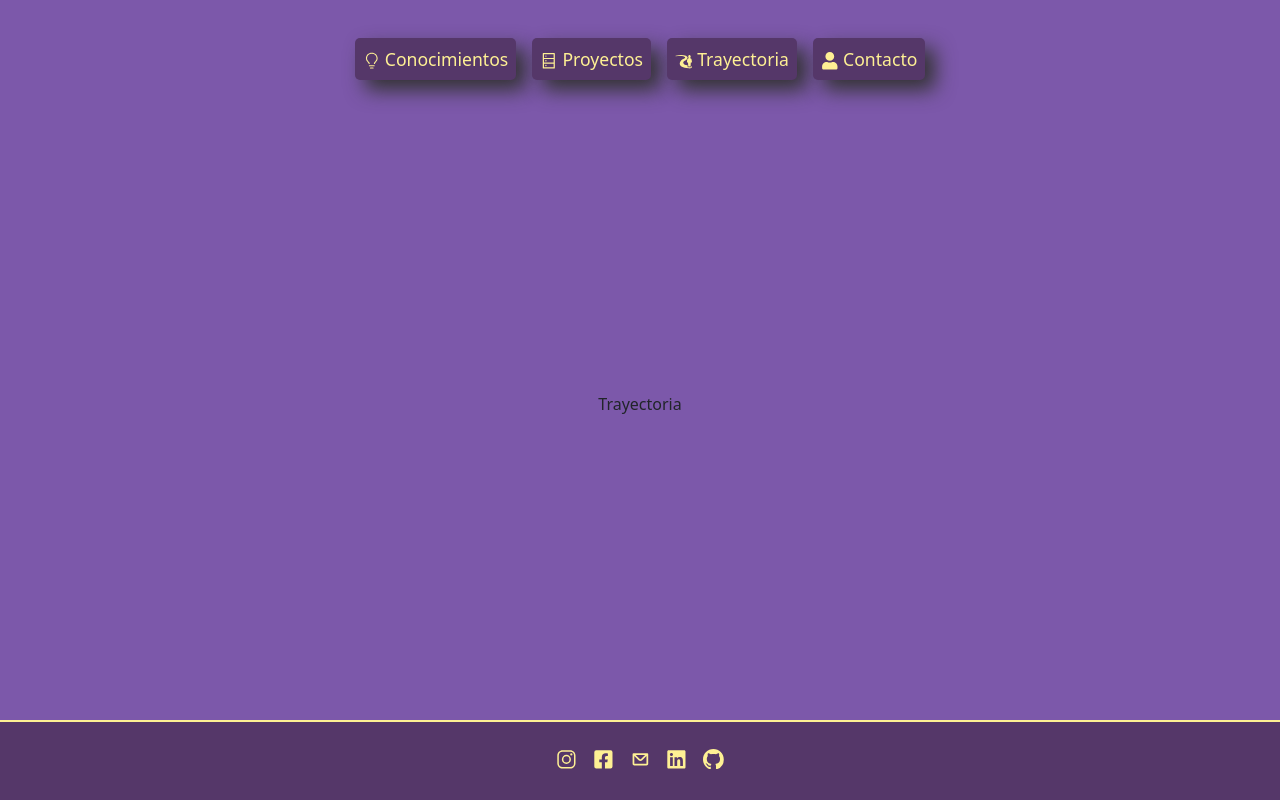
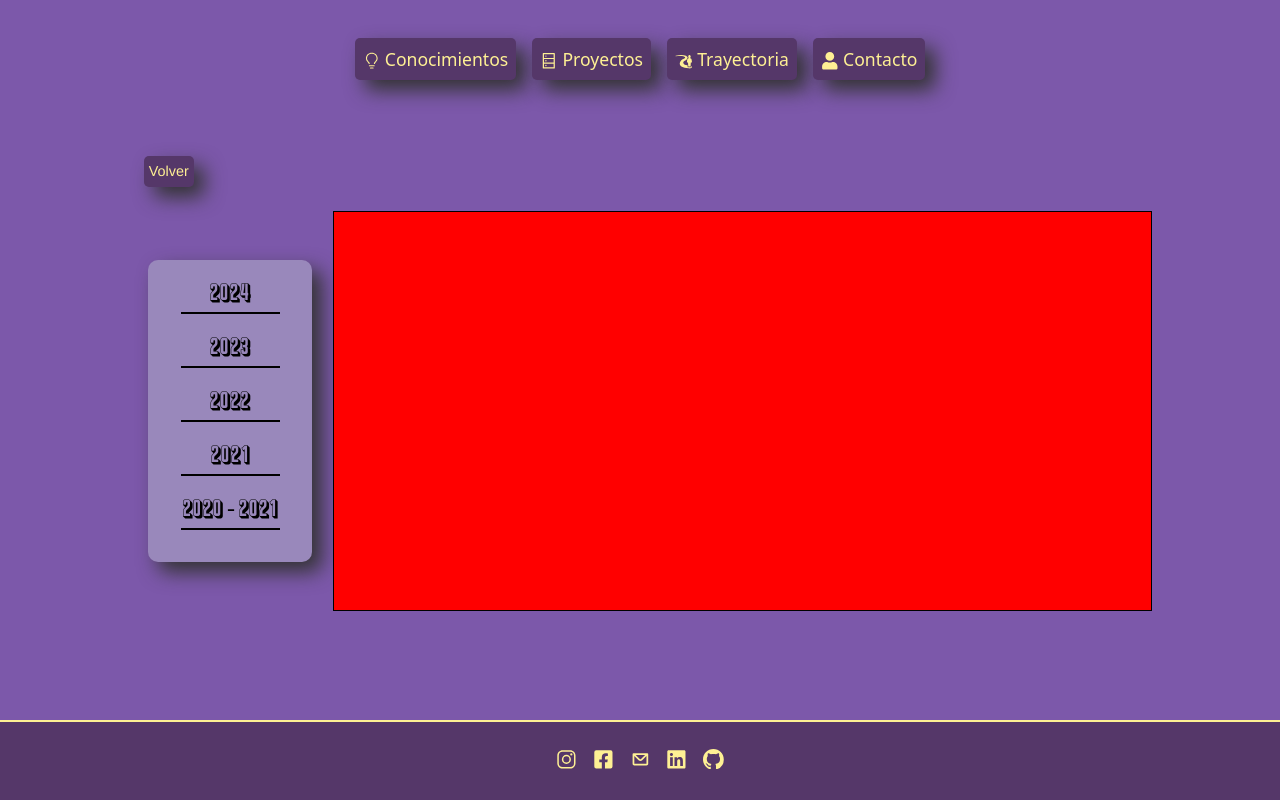
Before and after one commit to CaluBritez/PortFolio, a React (Vite) app: page / in a window 1280 px wide. Both pictures are taken after a click on the link "Trayectoria". Built offline with nearby package versions, Linux system fonts and the light colour scheme; no server answers.

Commit message:
caja años terminada

```diff
--- a/src/components/Trayectoria.jsx
+++ b/src/components/Trayectoria.jsx
@@ -1,6 +1,43 @@
+import './css/Trayectoria.css'
+
+import { useDispatch } from 'react-redux';
+
+import { home } from '../store/ui/uiSlice';
+
+import 'animate.css';
+
 
 export const Trayectoria = () => {
+
+  const dispatch = useDispatch();
+
   return (
-    <div>Trayectoria</div>
+    <div id='box-main-trayectoria' className='animate__animated animate__zoomIn'>
+
+      <div id='box-main-trayectoria-caja-cerrar'>
+        <button className='boton-lila-chico' onClick={() => dispatch(home())}>Volver</button>
+      </div>
+
+      <div id='box-main-trayectoria-years-content'>
+
+        <div id='box-main-trayectoria-years'>
+          <div id='box-main-trayectoria-years-armario'>
+            <p href="">2024</p>
+            <p href="">2023</p>
+            <p href="">2022</p>
+            <p href="">2021</p>
+            <p href="">2020 - 2021</p>
+          </div>
+        </div>
+
+        <div id='box-main-trayectoria-content'>
+        </div>
+      </div>
+
+
+
+
+
+    </div>
   )
 }
--- /dev/null
+++ b/src/components/css/Trayectoria.css
@@ -0,0 +1,92 @@
+/*
+AZUL: #413F8A
+LILA CLARO: #9988BB
+LILA MEDIO: #7C58AA
+LILA OSCURO: #553769
+ROSA: D277BD
+BEIGE: #FEC2B5
+ORIGINAL BEIGE:#FEF094
+CELESTE: BCA2E7
+
+*/
+
+
+#box-main-trayectoria {
+  width: 80%;
+  height: 32rem;
+  display: flex;
+  flex-direction: column;
+  justify-content: flex-start;
+  align-items: center;
+  flex-wrap: wrap;
+  padding: 0;
+}
+#box-main-trayectoria-caja-cerrar {
+  width: 100%;
+  height: auto;
+  padding-left: 1rem;
+  padding-top: 0.5rem;
+  padding-bottom: 0.5rem;
+  display: flex;
+  justify-content: flex-start;
+  align-items: center;
+  margin-bottom: 1rem;
+}
+#box-main-trayectoria-caja-cerrar button{
+  font-size: 0.9rem;
+  box-shadow: 10px 10px 20px #333333;
+  font-family: Helvetica, sans-serif;
+  padding: 0.3rem;
+  border: none;
+}
+#box-main-trayectoria-caja-cerrar button:hover{
+  background-color: #372F6B;
+}
+#box-main-trayectoria-years-content {
+  width: 100%;
+  height: auto;
+  display: flex;
+  justify-content: center;
+  align-items: center;
+}
+
+#box-main-trayectoria-years {
+  width: 20%;
+  height: 20rem;
+  display: flex;
+  justify-content: center;
+  align-items: center;
+
+}
+#box-main-trayectoria-content {
+  width: 80%;
+  height: 25rem;
+  display: flex;
+  justify-content: center;
+  align-items: center;
+  background-color: red;
+  border: 1px solid black;
+}
+
+#box-main-trayectoria-years-armario {
+  width: 80%;
+  height: auto;
+  display: flex;
+  flex-direction: column;
+  justify-content: center;
+  align-items: center;
+  background-color: #9988BB;
+  border-radius: 10px;
+  padding-top: 1rem;
+  padding-bottom: 1rem;
+  box-shadow: 10px 10px 20px #333333;
+}
+#box-main-trayectoria-years-armario p{
+  color: black;
+  border-bottom: 2px solid black;
+  font-family: 'franchise';
+  font-size: 1.5rem;
+  width: 60%;
+  text-align: center;
+
+}
```
